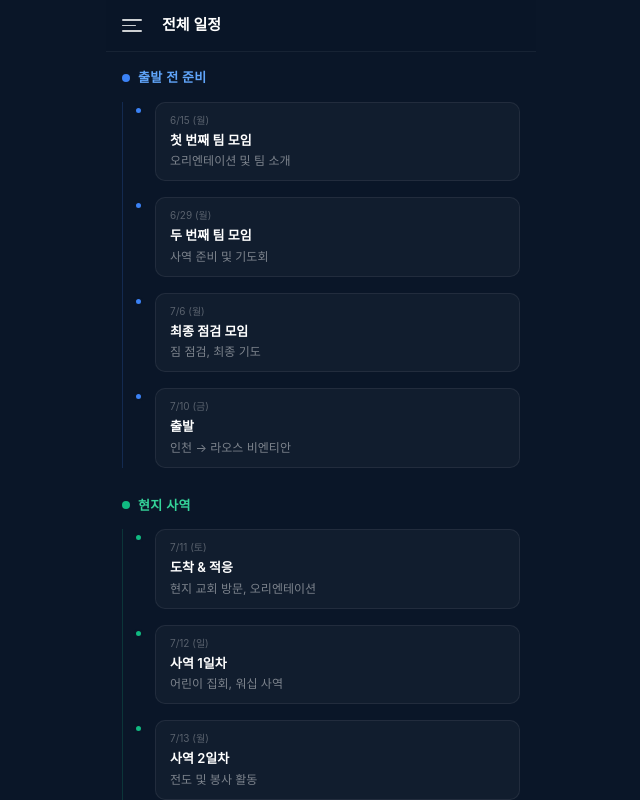
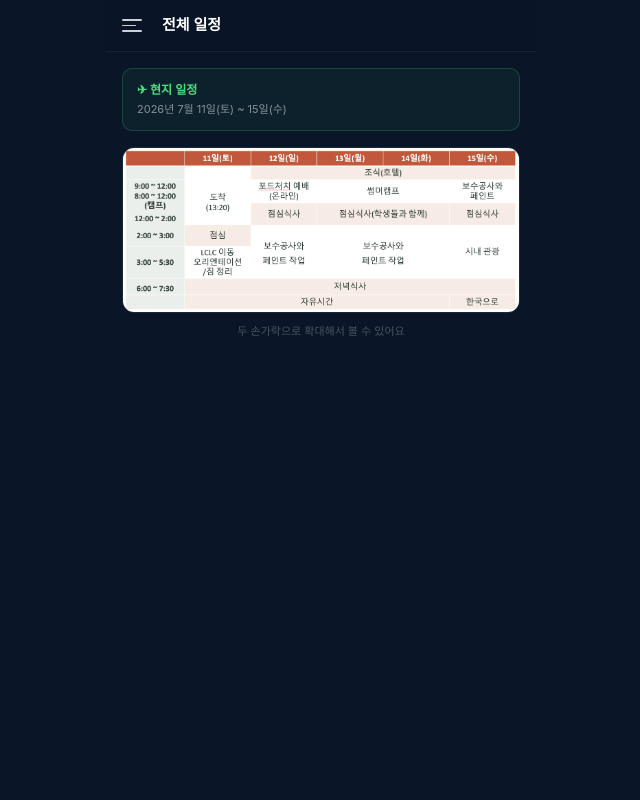
Before and after one commit to DaeHoonKim93/podchurch-laos, a Next.js app: page /schedule in a window 1280 px wide. Shown: the top 800 px of the page, without its empty margins (319-959 px from the left). Built offline with nearby package versions, Linux system fonts and the light colour scheme.

Commit message:
일정 이미지 추가

```diff
--- a/app/page.tsx
+++ b/app/page.tsx
@@ -14,7 +14,6 @@ export default function HomePage() {
           padding: '48px 28px 40px',
           gap: 32,
         }}>
-
           {/* 크로스 아이콘 */}
           <div style={{
             width: 52, height: 52,
--- a/app/schedule/page.tsx
+++ b/app/schedule/page.tsx
@@ -1,72 +1,57 @@
 import Header from '@/components/Header';
-import schedule from '@/data/schedule.json';
-
-const colorMap: Record<string, { accent: string; dot: string }> = {
-  blue:   { accent: '#60a5fa', dot: '#3b82f6' },
-  teal:   { accent: '#34d399', dot: '#10b981' },
-  purple: { accent: '#a78bfa', dot: '#8b5cf6' },
-};
-
-function formatDate(dateStr: string) {
-  const d = new Date(dateStr);
-  return `${d.getMonth() + 1}/${d.getDate()} (${['일','월','화','수','목','금','토'][d.getDay()]})`;
-}
+import Image from 'next/image';
 
 export default function SchedulePage() {
   return (
     <>
       <Header title="전체 일정" />
       <main style={{ padding: '16px' }}>
-        {schedule.map((phase) => {
-          const c = colorMap[phase.color] ?? { accent: '#94a3b8', dot: '#64748b' };
-          return (
-            <div key={phase.phase} style={{ marginBottom: 28 }}>
-              {/* 페이즈 헤더 */}
+
+        {/* 날짜 안내 */}
         <div style={{
-                display: 'flex', alignItems: 'center', gap: 8, marginBottom: 14,
+          marginBottom: 16,
+          padding: '12px 14px',
+          background: 'rgba(74,222,128,0.06)',
+          border: '1px solid rgba(74,222,128,0.2)',
+          borderRadius: 10,
         }}>
-                <div style={{ width: 8, height: 8, borderRadius: '50%', background: c.dot }} />
-                <div style={{ fontSize: 13, fontWeight: 700, color: c.accent, letterSpacing: '0.03em' }}>
-                  {phase.phase}
+          <div style={{ fontSize: 12, color: '#4ade80', fontWeight: 600, marginBottom: 2 }}>
+            ✈ 현지 일정
+          </div>
+          <div style={{ fontSize: 11, color: 'rgba(255,255,255,0.5)' }}>
+            2026년 7월 11일(토) ~ 15일(수)
           </div>
         </div>
 
-              {/* 타임라인 아이템 */}
-              <div style={{ paddingLeft: 16, borderLeft: `1px solid ${c.dot}30` }}>
-                {phase.items.map((item, i) => (
-                  <div key={i} style={{
-                    position: 'relative',
-                    paddingBottom: i < phase.items.length - 1 ? 16 : 0,
-                    paddingLeft: 16,
+        {/* 일정표 이미지 */}
+        <div style={{
+          borderRadius: 12,
+          overflow: 'hidden',
+          border: '1px solid rgba(255,255,255,0.08)',
         }}>
-                    {/* 타임라인 dot */}
+          <Image
+            src="/schedule.png"
+            alt="라오스 아웃리치 일정표"
+            width={800}
+            height={600}
+            style={{
+              width: '100%',
+              height: 'auto',
+              display: 'block',
+            }}
+          />
+        </div>
+
+        {/* 핀치줌 안내 */}
         <div style={{
-                      position: 'absolute', left: -5, top: 4,
-                      width: 9, height: 9, borderRadius: '50%',
-                      background: c.dot, border: '2px solid var(--bg)',
-                    }} />
+          marginTop: 10,
+          textAlign: 'center',
+          fontSize: 11,
+          color: 'rgba(255,255,255,0.25)',
+        }}>
+          두 손가락으로 확대해서 볼 수 있어요
+        </div>
 
-                    <div style={{
-                      background: 'rgba(255,255,255,0.03)',
-                      border: '1px solid rgba(255,255,255,0.07)',
-                      borderRadius: 10, padding: '10px 14px',
-                    }}>
-                      <div style={{ fontSize: 10, color: 'rgba(255,255,255,0.3)', marginBottom: 3 }}>
-                        {formatDate(item.date)}
-                      </div>
-                      <div style={{ fontSize: 13, fontWeight: 600, color: '#fff', marginBottom: 2 }}>
-                        {item.title}
-                      </div>
-                      <div style={{ fontSize: 12, color: 'rgba(255,255,255,0.45)' }}>
-                        {item.desc}
-                      </div>
-                    </div>
-                  </div>
-                ))}
-              </div>
-            </div>
-          );
-        })}
       </main>
     </>
   );
```
Also changed, not shown: public/schedule.png (added). Lines whose indentation alone changed are shown as unchanged.
